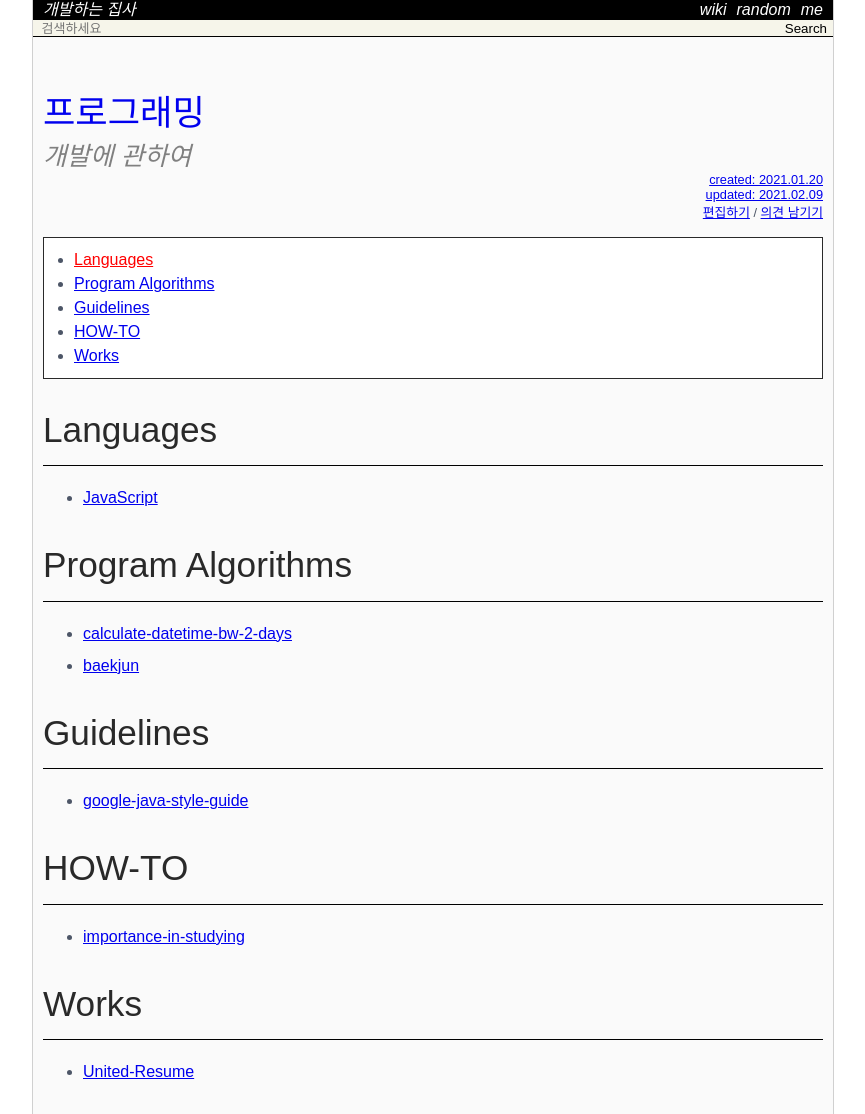
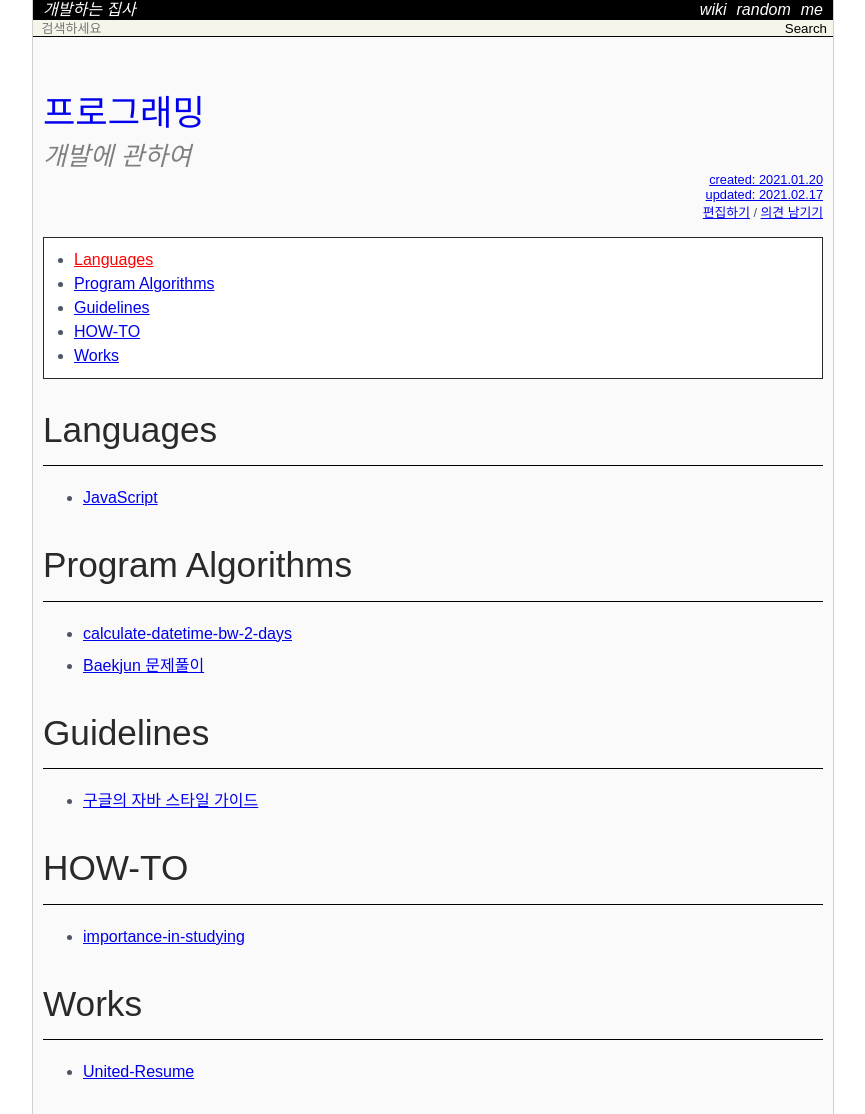
Before and after one commit to Achelous1/achelous1.github.io, a Jekyll site: the page built from _wiki/programming.md, in a window 1280 px wide. Shown: the whole page, without its empty margins (207-1072 px from the left). Built offline with Jekyll 4.4.1, drawn with Linux system fonts in a browser that asks for light colours; nearby versions of some CDN libraries; some web fonts are replaced; comment, search, counter and statistics services are not loaded.

```diff
--- a/_data/pageMap.yml
+++ b/_data/pageMap.yml
@@ -60,7 +60,7 @@
     summary: 'baekjun문제를 풀어보자'
     parent: programming
     url: /wiki/baekjun
-    updated: '2021-02-05 17:05:55 +0900'
+    updated: '2021-02-17 16:31:23 +0900'
     children: [baekjun-level-1]
 baekjun-level-1:
     type: wiki
@@ -164,7 +164,7 @@
     summary: '개발에 관하여'
     parent: index
     url: /wiki/programming
-    updated: '2021-02-09 13:57:45 +0900'
+    updated: '2021-02-17 16:30:58 +0900'
     children: [baekjun, calculate-datetime-bw-2-days, google-java-style-guide, importance-in-studying, Javascript, United-Resume]
 tech:
     type: wiki
--- a/_wiki/programming.md
+++ b/_wiki/programming.md
@@ -3,7 +3,7 @@
 title   : 프로그래밍
 summary : 개발에 관하여
 date    : 2021-01-20 16:42:27 +0900
-updated : 2021-02-09 13:57:45 +0900
+updated : 2021-02-17 16:30:58 +0900
 tag     :
 toc     : true
 public  : true
@@ -18,10 +18,10 @@
 
 # Program Algorithms
 * [[calculate-datetime-bw-2-days]]
-* [[baekjun]]
+* [[baekjun]]{Baekjun 문제풀이}
 
 # Guidelines
-* [[google-java-style-guide]]
+* [[google-java-style-guide]]{구글의 자바 스타일 가이드}
 
 # HOW-TO
 * [[importance-in-studying]]
```
Also changed, not shown: _wiki/baekjun.md (+2 -2 lines), _wiki/index.md (+1 -1 lines).
